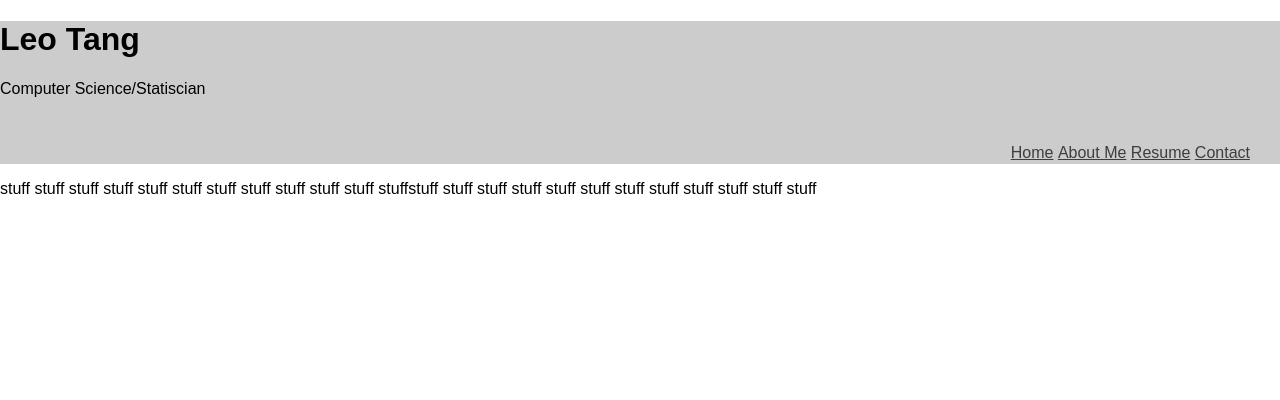
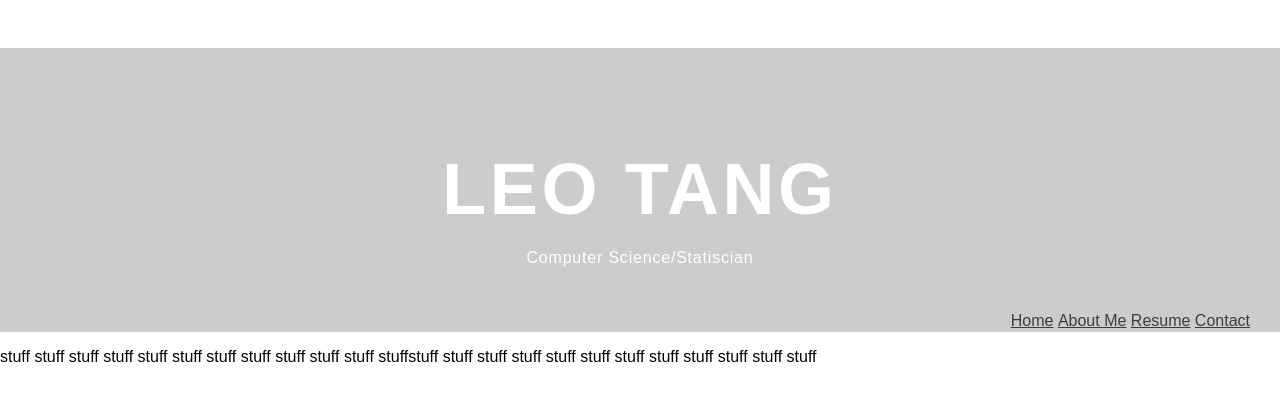
Before and after one commit to leotrj/leotrj.github.io, a plain HTML site: page index.html in a window 1280 px wide. Drawn offline with nearby package versions, Linux system fonts and the light colour scheme; a script that the page names is missing.

Commit message:
Update stylesheet.css

```diff
--- a/stylesheets/stylesheet.css
+++ b/stylesheets/stylesheet.css
@@ -32,3 +32,26 @@ header{
       header nav a:hover{
         color: black;
       }
+    header h1 {
+    text-align: center;
+    font-size: 72px;
+    font-weight: 700;
+    color: white;
+    text-transform: uppercase;
+    letter-spacing: 0.05em;
+    margin-bottom: 20px;
+    clear: both;
+    padding-top: 100px;
+
+    }
+    header h1 span {
+      display: inline-block;
+      padding: 0.2em 0.5em;
+      border: white solid 10px;
+    }
+  header .kicker {
+    text-align: center;
+    letter-spacing: 0.05em;
+    color: white;
+    line-height: 1;
+  }
```
